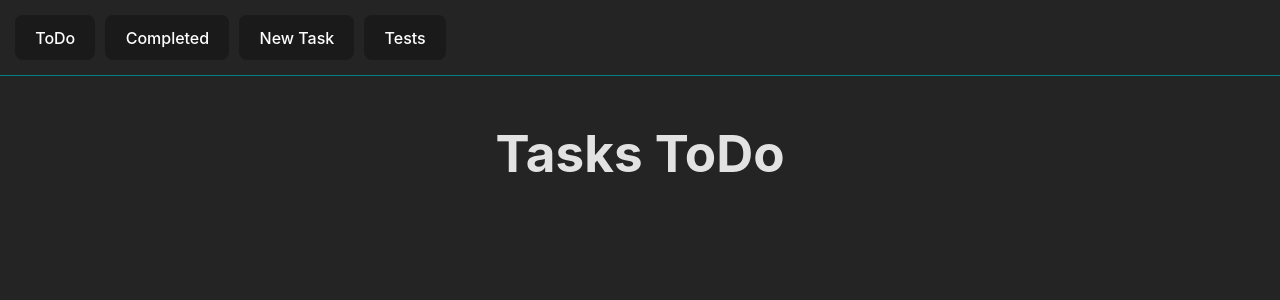
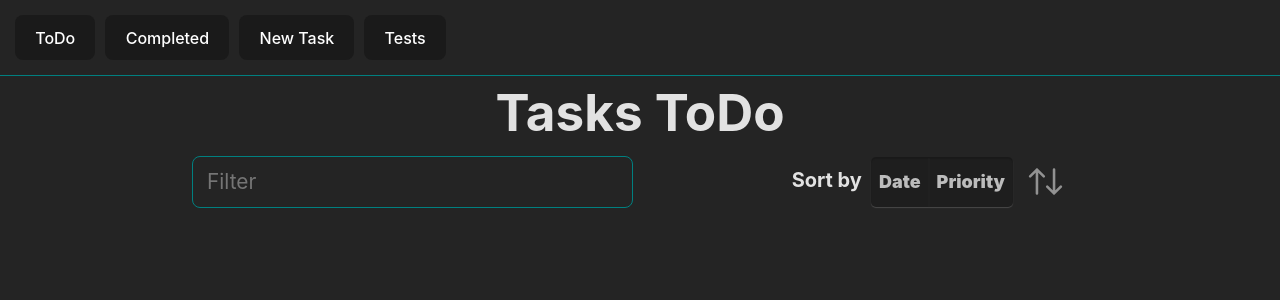
Before and after one commit to Romangergisevich/toDo_React, a React (Vite) app: page / in a window 1280 px wide. Shown: the top 300 px of the page. Built offline with nearby package versions, Linux system fonts and the light colour scheme.

Commit message:
sort panel design ready

```diff
--- a/src/App.tsx
+++ b/src/App.tsx
@@ -264,7 +264,6 @@ const App: React.FC = () => {
         open={snackbar.open}
         onClose={handleClose}
         TransitionComponent={snackbar.Transition}
-        // message="I love snacks"
         anchorOrigin={{ vertical: "top", horizontal: "right" }}
         key={snackbar.Transition.name}
         autoHideDuration={2000}>
--- a/src/components/PostList.tsx
+++ b/src/components/PostList.tsx
@@ -1,5 +1,8 @@
 import React from "react";
 import PostItem from "./PostItem";
+import TextInput from "./UI/inputs/TextInput";
+import Radio from "./UI/radio/Radio";
+import SortButton from "./UI/buttons/SortBtton";
 
 type ListTitle = string | undefined | null;
 
@@ -23,6 +26,17 @@ const PostList: React.FC<PostListProps> = (props) => {
   return (
     <>
       <h1>{props.listTitle ? props.listTitle : "Random List Title"}</h1>
+      <div className="filterPanel">
+        <TextInput
+          inputId={"Filter_input"}
+          placeholder="Filter"
+        />
+        <div className="filterPanel__sort">
+          <h3>Sort by</h3>
+          <Radio />
+          <SortButton />
+        </div>
+      </div>
       <div className="listContainer">
         {props.postArr.map((post) => (
           <PostItem
--- /dev/null
+++ b/src/components/UI/buttons/SortBtton.tsx
@@ -0,0 +1,14 @@
+import React from "react";
+import style from "./SortButton.module.css";
+
+const SortButton: React.FC = () => {
+  return (
+    <>
+      <button
+        type="button"
+        className={style.sortButton}></button>
+    </>
+  );
+};
+
+export default SortButton;
--- /dev/null
+++ b/src/components/UI/buttons/SortButton.module.css
@@ -0,0 +1,26 @@
+.sortButton {
+  width: 45px;
+  height: 45px;
+  margin: 5px;
+  border-radius: 50%;
+  border: 2px solid transparent;
+  background-image: url("../../../assets/icons/sort_icon.svg");
+  background-size: cover;
+  background-repeat: no-repeat;
+  padding: 0.6em 1.2em;
+  font-size: 1em;
+  font-weight: 500;
+  font-family: inherit;
+  background-color: transparent;
+  cursor: pointer;
+  -webkit-transition: border-color 0.25s;
+  -o-transition: border-color 0.25s;
+  transition: border-color 0.25s;
+  opacity: 0.5;
+  transition: 0.4s ease;
+}
+.sortButton:hover {
+  transform: scale(1.03);
+  opacity: 1;
+  transition: 0.4s ease;
+}
--- /dev/null
+++ b/src/components/UI/radio/Radio.module.css
@@ -0,0 +1,90 @@
+.customCheckBoxHolder {
+  margin: 5px;
+  display: flex;
+  align-items: center;
+  justify-content: end;
+}
+
+.customCheckBox {
+  width: fit-content;
+  position: relative;
+  overflow: hidden;
+  cursor: pointer;
+  user-select: none;
+  padding: 2px 8px;
+  background-color: rgba(0, 0, 0, 0.16);
+  border-radius: 0px;
+  color: rgba(255, 255, 255, 0.7);
+  transition-timing-function: cubic-bezier(0.25, 0.8, 0.25, 1);
+  transition-duration: 300ms;
+  transition-property: color, background-color, box-shadow;
+  display: flex;
+  height: 50px;
+  align-items: center;
+  box-shadow: rgba(0, 0, 0, 0.15) 0px 2px 1px 0px inset,
+    rgba(255, 255, 255, 0.17) 0px 1px 1px 0px;
+  outline: none;
+  justify-content: center;
+  min-width: 55px;
+}
+
+.customCheckBox:hover {
+  background-color: #2c2c2c;
+  color: white;
+  box-shadow: rgba(0, 0, 0, 0.23) 0px -4px 1px 0px inset,
+    rgba(255, 255, 255, 0.17) 0px -1px 1px 0px,
+    rgba(0, 0, 0, 0.17) 0px 2px 4px 1px;
+}
+
+.customCheckBox .inner {
+  font-size: 18px;
+  font-weight: 900;
+  pointer-events: none;
+  transition-timing-function: cubic-bezier(0.25, 0.8, 0.25, 1);
+  transition-duration: 300ms;
+  transition-property: transform;
+  transform: translateY(0px);
+}
+
+.customCheckBox:hover .inner {
+  transform: translateY(-2px);
+}
+
+.customCheckBoxWrapper:first-of-type .customCheckBox {
+  border-bottom-left-radius: 5px;
+  border-top-left-radius: 5px;
+  border-right: 0px;
+}
+
+.customCheckBoxWrapper:last-of-type .customCheckBox {
+  border-bottom-right-radius: 5px;
+  border-top-right-radius: 5px;
+  border-left: 0px;
+}
+
+.customCheckBoxInput {
+  display: none;
+}
+
+.customCheckBoxInput:checked + .customCheckBoxWrapper .customCheckBox {
+  background-color: #2d6737;
+  color: white;
+  box-shadow: rgba(0, 0, 0, 0.23) 0px -4px 1px 0px inset,
+    rgba(255, 255, 255, 0.17) 0px -1px 1px 0px,
+    rgba(0, 0, 0, 0.17) 0px 2px 4px 1px;
+}
+
+.customCheckBoxInput:checked + .customCheckBoxWrapper .customCheckBox .inner {
+  transform: translateY(-2px);
+}
+
+.customCheckBoxInput:checked + .customCheckBoxWrapper .customCheckBox:hover {
+  background-color: #34723f;
+  box-shadow: rgba(0, 0, 0, 0.26) 0px -4px 1px 0px inset,
+    rgba(255, 255, 255, 0.17) 0px -1px 1px 0px,
+    rgba(0, 0, 0, 0.15) 0px 3px 6px 2px;
+}
+
+.customCheckBoxWrapper .customCheckBox:hover .inner {
+  transform: translateY(-2px);
+}
--- /dev/null
+++ b/src/components/UI/radio/Radio.tsx
@@ -0,0 +1,24 @@
+import React from "react";
+import style from "./Radio.module.css";
+import RadioItem from "./RadioItem";
+
+const Radio: React.FC = () => {
+  return (
+    <>
+      <div className={style.customCheckBoxHolder}>
+        <RadioItem
+          itemId="radio-1"
+          radioValue={1}>
+          Date
+        </RadioItem>
+        <RadioItem
+          itemId="radio-2"
+          radioValue={2}>
+          Priority
+        </RadioItem>
+      </div>
+    </>
+  );
+};
+
+export default Radio;
--- /dev/null
+++ b/src/components/UI/radio/RadioItem.tsx
@@ -0,0 +1,38 @@
+import React from "react";
+import style from "./Radio.module.css";
+
+interface RadoState {
+  itemId: string;
+  children: any;
+  isChecked?: boolean;
+  radioValue: number;
+}
+
+const RadioItem: React.FC<RadoState> = (props) => {
+  const logVal = (e: React.ChangeEvent<HTMLInputElement>) => {
+    console.log(e.target.value);
+  };
+
+  return (
+    <>
+      <input
+        value={props.radioValue}
+        onChange={logVal}
+        checked={props.isChecked}
+        className={style.customCheckBoxInput}
+        name="radio-one"
+        id={props.itemId}
+        type="radio"
+      />
+      <label
+        className={style.customCheckBoxWrapper}
+        htmlFor={props.itemId}>
+        <div className={style.customCheckBox}>
+          <div className={style.inner}>{props.children}</div>
+        </div>
+      </label>
+    </>
+  );
+};
+
+export default RadioItem;
--- a/src/index.css
+++ b/src/index.css
@@ -38,4 +38,5 @@ h1 {
   font-size: 3.2em;
   line-height: 1.1;
   margin-top: 1.5em;
+  cursor: default;
 }
--- a/src/styles/App.css
+++ b/src/styles/App.css
@@ -196,3 +196,24 @@
   border-radius: 10px;
   border: 6px solid #242424;
 }
+
+.filterPanel {
+  display: flex;
+  width: 100%;
+  padding: 0 15px 0 0;
+  justify-content: space-between;
+  align-items: center;
+}
+
+.filterPanel__sort {
+  width: 100%;
+  display: flex;
+  align-items: center;
+  justify-content: flex-end;
+}
+
+.filterPanel__sort h3 {
+  cursor: default;
+  padding: 0px 4px 4px 0;
+  font-size: 20px;
+}
```
Also changed, not shown: src/assets/icons/sort_icon.svg (added).
